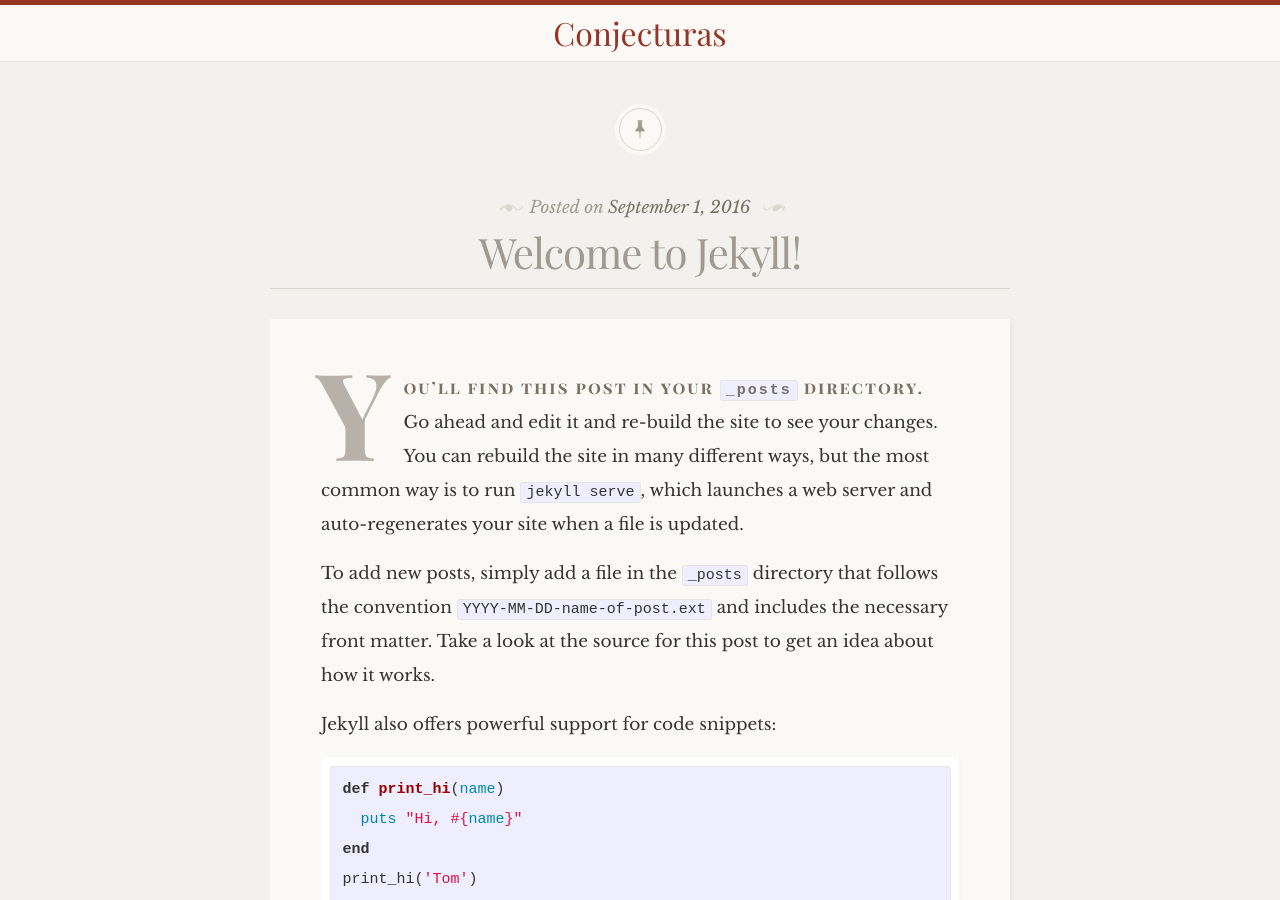
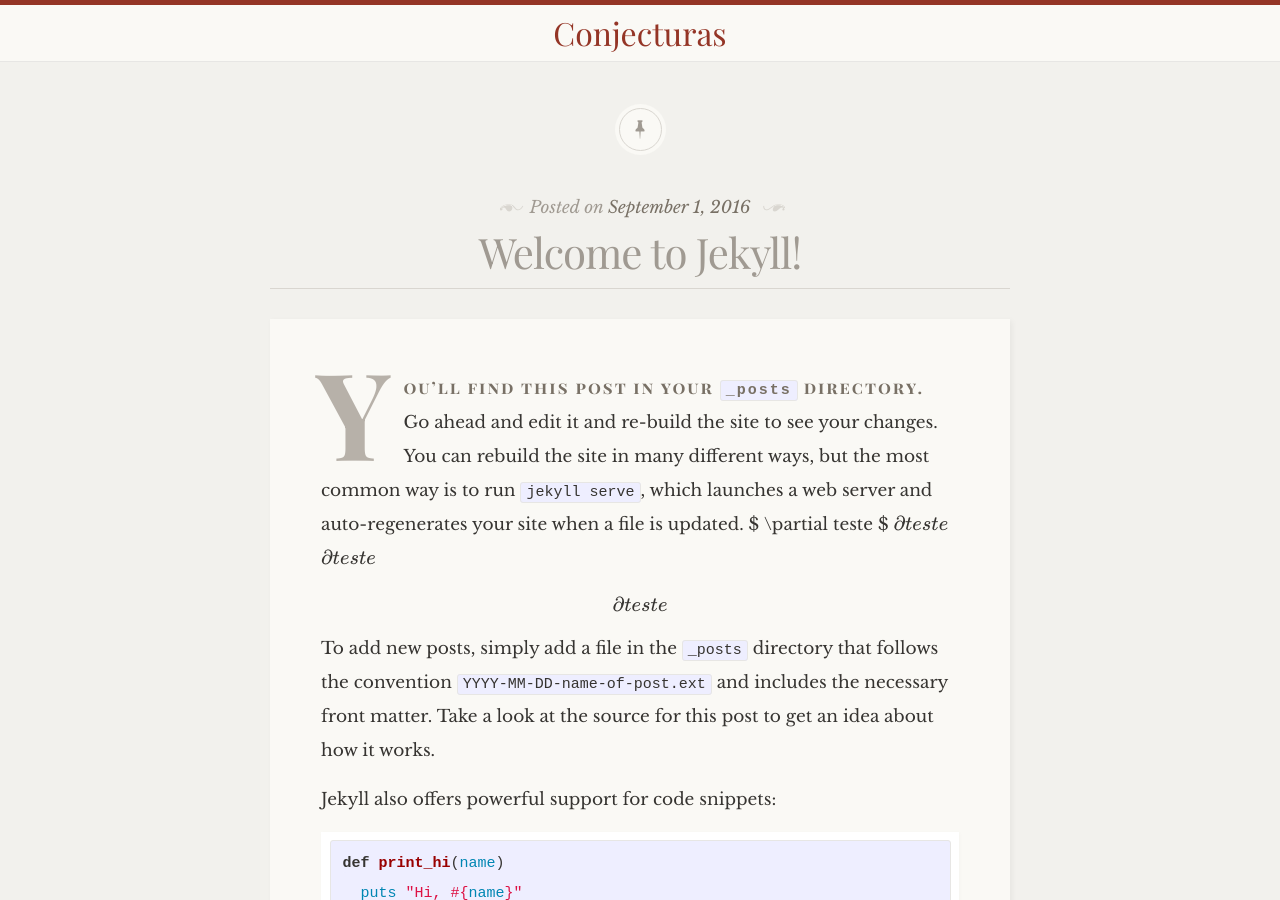
Before and after one commit to hs-macunaima/abbarreto.github.io, a Jekyll site: the page built from _posts/2016-09-01-welcome-to-jekyll.markdown, in a window 1280 px wide and 900 px high. Built offline with Jekyll 4.4.1, drawn with Linux system fonts in a browser that asks for light colours; some web fonts are replaced; formulas are drawn with MathJax 3.

Commit message:
new layout

```diff
--- a/_layouts/default.html
+++ b/_layouts/default.html
@@ -1,5 +1,6 @@
 <!DOCTYPE html>
 <html>
+<script type="text/javascript" src="http://cdn.mathjax.org/mathjax/latest/MathJax.js?config=TeX-AMS-MML_HTMLorMML"></script>
 
 {% include head.html %}
 
--- a/_posts/2016-09-01-welcome-to-jekyll.markdown
+++ b/_posts/2016-09-01-welcome-to-jekyll.markdown
@@ -4,6 +4,10 @@
 date:   2016-09-01 11:11:11 +0100
 ---
 You’ll find this post in your `_posts` directory. Go ahead and edit it and re-build the site to see your changes. You can rebuild the site in many different ways, but the most common way is to run `jekyll serve`, which launches a web server and auto-regenerates your site when a file is updated.
+$ \partial teste $
+$$ \partial teste $$
+\\( \partial teste \\)
+\\[ \partial teste \\]
 
 To add new posts, simply add a file in the `_posts` directory that follows the convention `YYYY-MM-DD-name-of-post.ext` and includes the necessary front matter. Take a look at the source for this post to get an idea about how it works.
 
```
